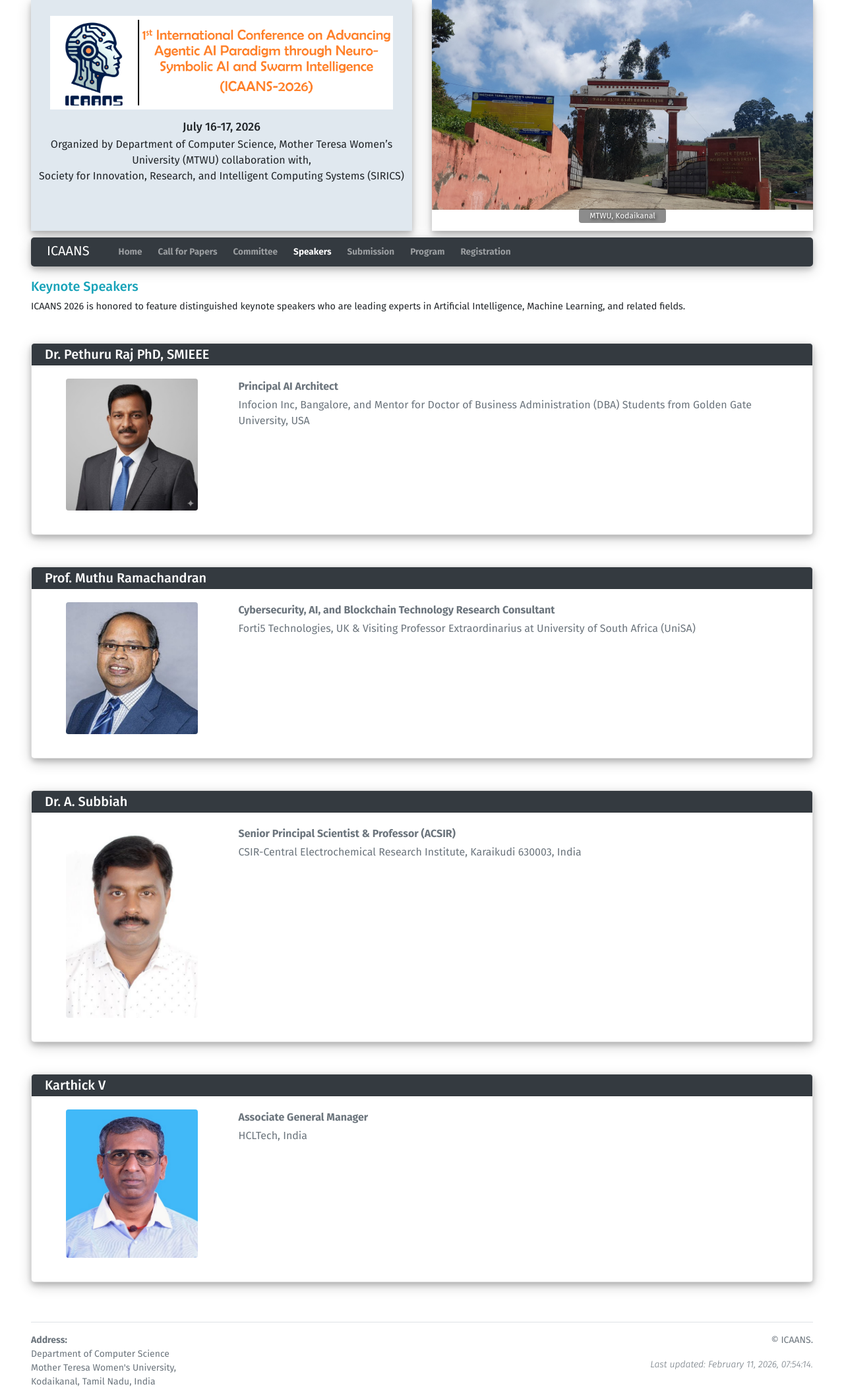
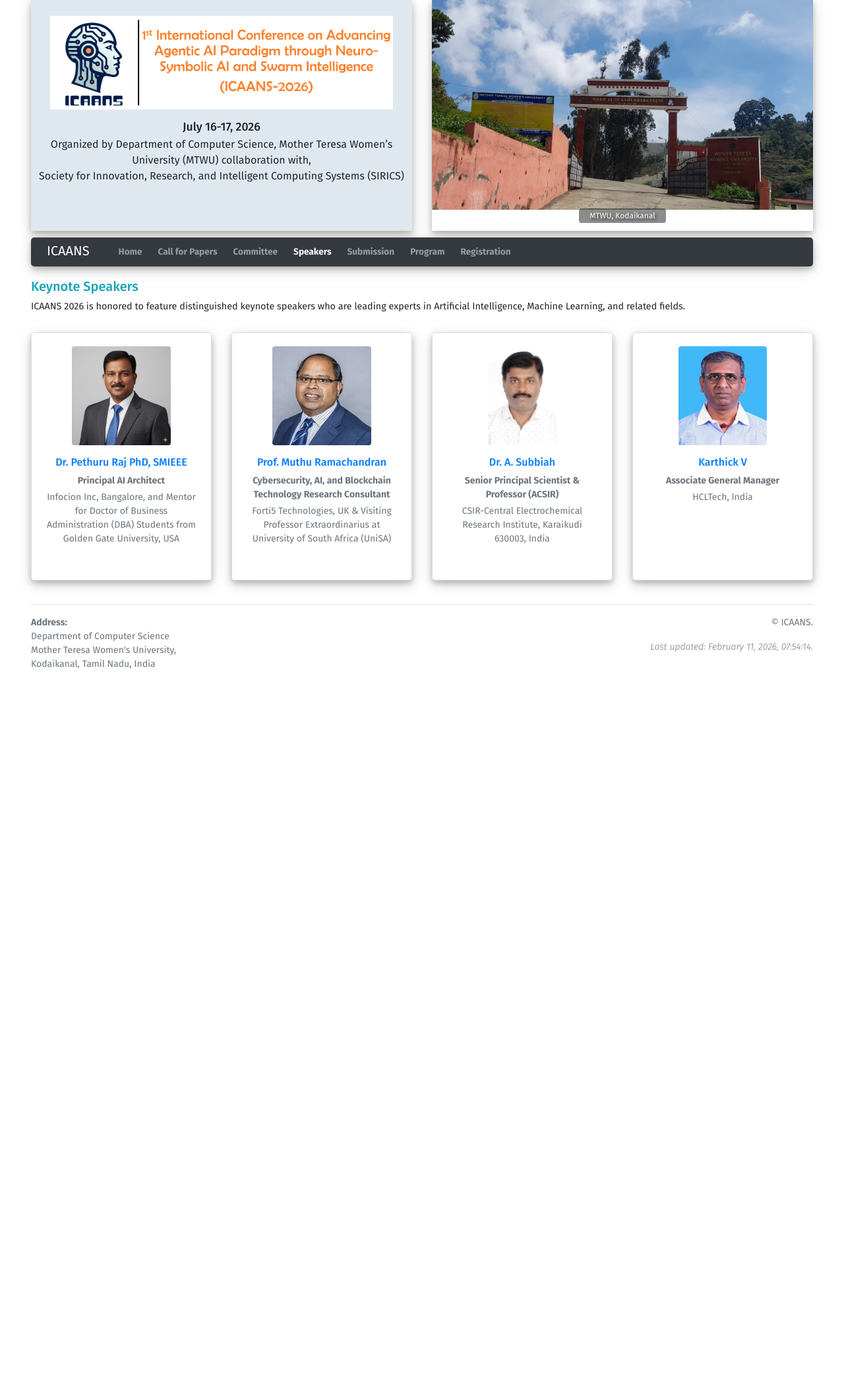
Before and after one commit to sravivarman/icaans_conf, a Jekyll site: the page built from keynote.html, in a window 1280 px wide. Shown: the whole page at 66% size. Built offline with Jekyll 4.4.1, drawn with Linux system fonts in a browser that asks for light colours; after the commit the page ends 1033 px from its top, so only the background shows below that.

Commit message:
speakers in one row

```diff
--- a/keynote.html
+++ b/keynote.html
@@ -14,50 +14,43 @@ slide_id: 2
     </div>
 </div>
 
-{% for speaker in site.data.keynote %}
-<div class="row my-4">
-    <div class="col-12">
-        <div class="card">
-            <div class="card-header bg-dark text-white">
-                <h5 class="mb-0">{{ speaker.name }}</h5>
-            </div>
-            <div class="card-body">
-                <div class="row">
-                    <div class="col-md-3 col-sm-12 text-center mb-3">
-                        {% if speaker.image %}
-                        <img src="{{ speaker.image }}" alt="{{ speaker.name }}" class="img-fluid rounded" style="max-width: 200px;">
+<div class="row">
+    {% for speaker in site.data.keynote %}
+    <div class="col-lg-3 col-md-4 col-sm-6 col-12 mb-4">
+        <div class="card h-100">
+            <div class="card-body text-center">
+                {% if speaker.image %}
+                <img src="{{ speaker.image }}" alt="{{ speaker.name }}" class="img-fluid rounded mb-3" style="max-width: 150px; height: 150px; object-fit: cover;">
+                {% endif %}
+                <h6 class="card-title text-primary mb-2">{{ speaker.name }}</h6>
+                {% if speaker.title %}
+                <p class="text-muted small mb-1"><strong>{{ speaker.title }}</strong></p>
+                {% endif %}
+                {% if speaker.affiliation %}
+                <p class="text-muted small mb-2">{{ speaker.affiliation }}</p>
+                {% endif %}
+                {% if speaker.homepage %}
+                <p class="mb-2"><a href="{{ speaker.homepage }}" target="_blank" rel="noopener" class="btn btn-sm btn-outline-primary"><i class="fa fa-globe"></i> Homepage</a></p>
+                {% endif %}
+                {% if speaker.bio and speaker.bio != "TBA" %}
+                <details class="mt-2">
+                    <summary class="text-info small">Biography</summary>
+                    <p class="small text-left mt-2">{{ speaker.bio }}</p>
+                </details>
+                {% endif %}
+                {% if speaker.talk_title and speaker.talk_title != "TBA" %}
+                <details class="mt-2">
+                    <summary class="text-info small">Keynote Talk</summary>
+                    <div class="text-left mt-2">
+                        <p class="small"><strong>{{ speaker.talk_title }}</strong></p>
+                        {% if speaker.talk_abstract and speaker.talk_abstract != "TBA" %}
+                        <p class="small text-muted">{{ speaker.talk_abstract }}</p>
                         {% endif %}
                     </div>
-                    <div class="col-md-9 col-sm-12">
-                        {% if speaker.title %}
-                        <p class="text-muted mb-1"><strong>{{ speaker.title }}</strong></p>
-                        {% endif %}
-                        {% if speaker.affiliation %}
-                        <p class="text-muted mb-2">{{ speaker.affiliation }}</p>
-                        {% endif %}
-                        {% if speaker.homepage %}
-                        <p><a href="{{ speaker.homepage }}" target="_blank" rel="noopener"><i class="fa fa-globe"></i> Homepage</a></p>
-                        {% endif %}
-                        {% if speaker.bio and speaker.bio != "TBA" %}
-                        <h6 class="text-info mt-3">Biography</h6>
-                        <p>{{ speaker.bio }}</p>
-                        {% endif %}
-                    </div>
-                </div>
-                {% if speaker.talk_title and speaker.talk_title != "TBA" %}
-                <hr>
-                <div class="row">
-                    <div class="col-12">
-                        <h6 class="text-info">Keynote Talk</h6>
-                        <p><strong>{{ speaker.talk_title }}</strong></p>
-                        {% if speaker.talk_abstract and speaker.talk_abstract != "TBA" %}
-                        <p class="text-muted">{{ speaker.talk_abstract }}</p>
-                        {% endif %}
-                    </div>
-                </div>
+                </details>
                 {% endif %}
             </div>
         </div>
     </div>
+    {% endfor %}
 </div>
-{% endfor %}
```
